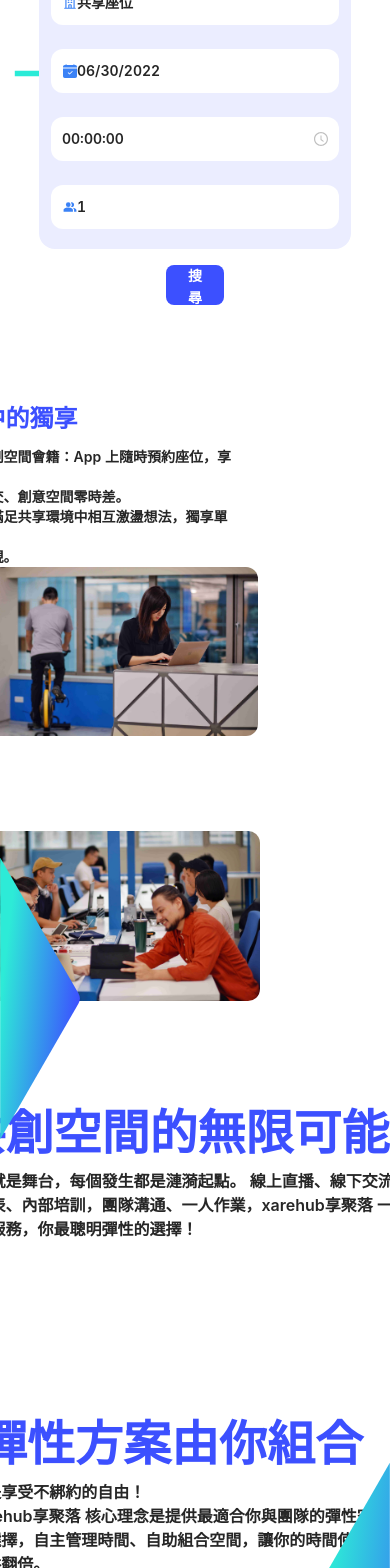
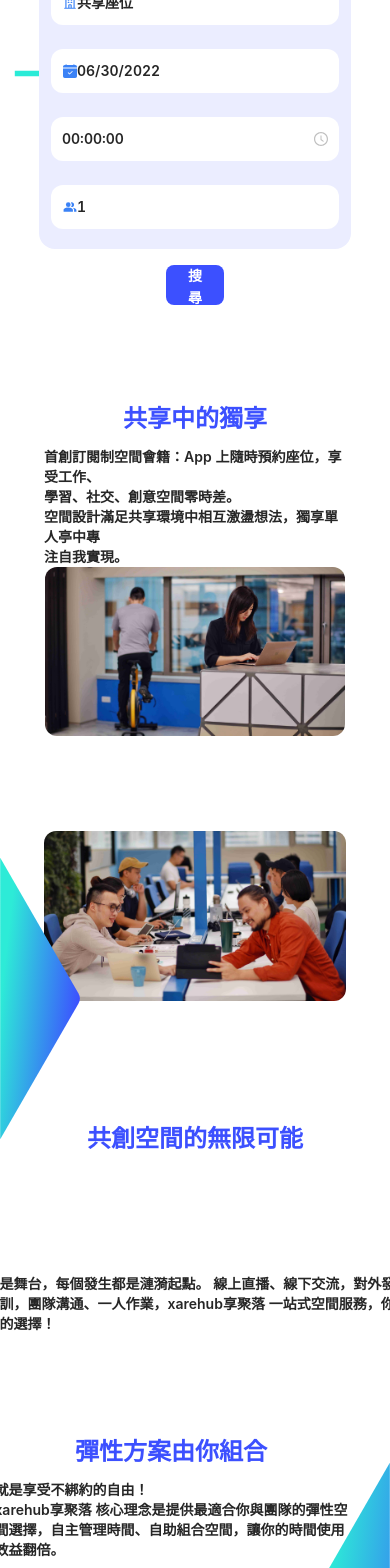
Before and after one commit to DrizztDuncan/xarehub, a React (Create React App) app: page / in a window 390 px wide. Shown: the part 432-2000 px from the top of the page. Built offline with nearby package versions, Linux system fonts and the light colour scheme.

Commit message:
section rwd text
text align adjustment

```diff
--- a/src/section1.js
+++ b/src/section1.js
@@ -5,8 +5,8 @@ const Section1 = () => {
   return (
     <section className="flex justify-center items-center h-60v ">
       <div className=" flex flex-col justify-center mx-6 lg:flex-row">
-        <div className="w-[302px] flex justify-center align-middle flex-col lg:w-d475w lg:d319h">
-          <div className=" text-2xl font-bold text-blue-1 lg:text-5xl">
+        <div className="w-[302px] flex justify-center align-middle flex-col lg:w-d475w lg:d319h m-auto ">
+          <div className=" text-2xl font-bold text-blue-1 lg:text-5xl text-center lg:text-left">
             共享中的獨享
           </div>
           <div className=" text-sm mt-3 font-semibold lg:text-base">
@@ -19,11 +19,11 @@ const Section1 = () => {
             注自我實現。
           </div>
         </div>
-        <figure className=" w-d475w mx-6">
+        <figure className=" w-d475w mx-6 ">
           <img
             src={SecPic1}
             alt="section pic 1"
-            className=" h-[169px] rounded-xl  object-cover	lg:h-d319h"
+            className=" h-[169px] rounded-xl  object-cover	lg:h-d319h  m-auto "
           />
         </figure>
       </div>
--- a/src/section2.js
+++ b/src/section2.js
@@ -4,19 +4,19 @@ import SecPic2 from "./img/feature-2.jpg";
 const Section2 = () => {
   return (
     <section className="flex flex-col justify-center items-center h-60v lg:flex-row ">
-      <figure className=" w-d475w mx-6">
+      <figure className=" w-d475w mx-6 ">
         <img
           src={SecPic2}
           alt="section pic 1"
-          className=" w-[302px] rounded-xl  object-cover lg:w-d475w lg:d319h "
+          className=" w-[302px] rounded-xl  object-cover lg:w-d475w lg:d319h m-auto "
         />
       </figure>
       <div className="flex justify-center mx-6">
         <div className="w-d475w h-d319h flex justify-center align-middle flex-col">
-          <div className=" text-5xl font-bold text-blue-1">
+          <div className=" text-2xl font-bold text-blue-1 lg:text-5xl m-auto ">
             共創空間的無限可能
           </div>
-          <div className=" text-base mt-3 font-semibold">
+          <div className=" text-sm mt-3 font-semibold lg:text-base">
             空間就是舞台，每個發生都是漣漪起點。
             線上直播、線下交流，對外發表、內部培訓，團隊溝通、一人作業，xarehub享聚落
             一站式空間服務，你最聰明彈性的選擇！
--- a/src/section3.js
+++ b/src/section3.js
@@ -6,10 +6,10 @@ const Section3 = () => {
     <section className="flex justify-center items-center h-60v ">
       <div className=" flex flex-col justify-center mx-6 lg:flex-row">
         <div className="w-d475w h-d319h flex justify-center items-center flex-col">
-          <div className=" text-5xl font-bold text-blue-1">
+          <div className=" text-2xl font-bold text-blue-1 lg:text-5xl ">
             彈性方案由你組合
           </div>
-          <div className=" text-base mt-3 font-semibold ">
+          <div className=" text-sm mt-3 font-semibold lg:text-base ">
             就是享受不綁約的自由！
             <br />
             xarehub享聚落 核心理念是提供最適合你與團隊的彈性空
```
